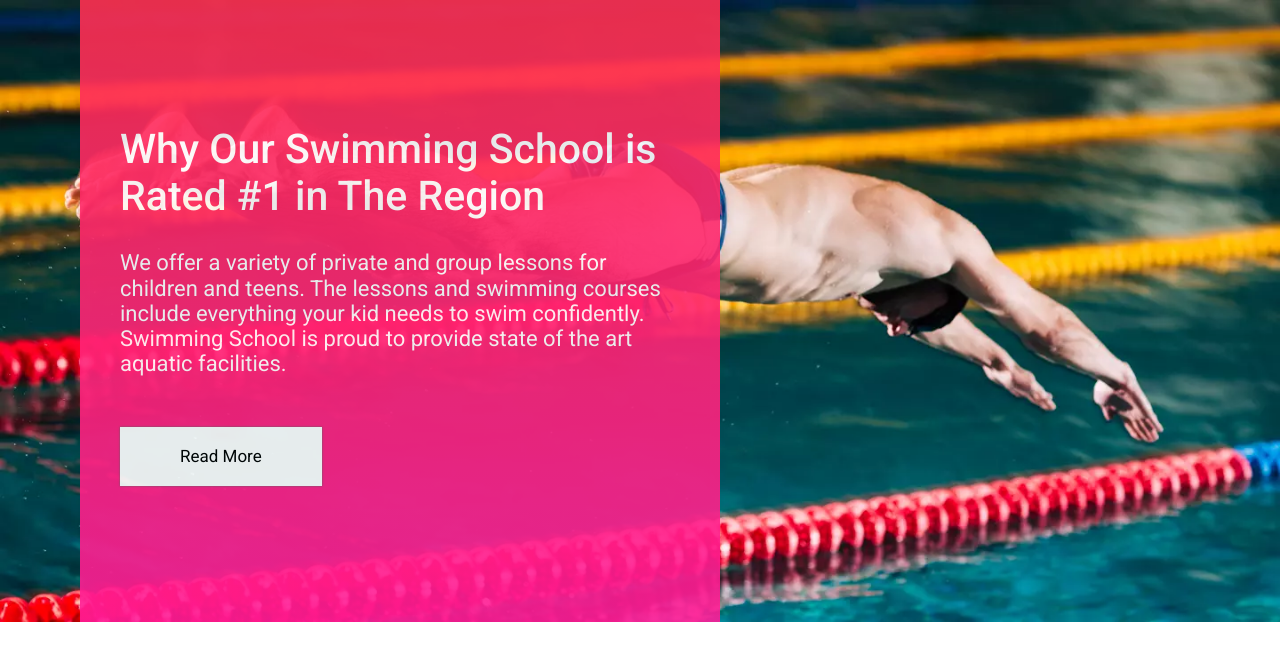
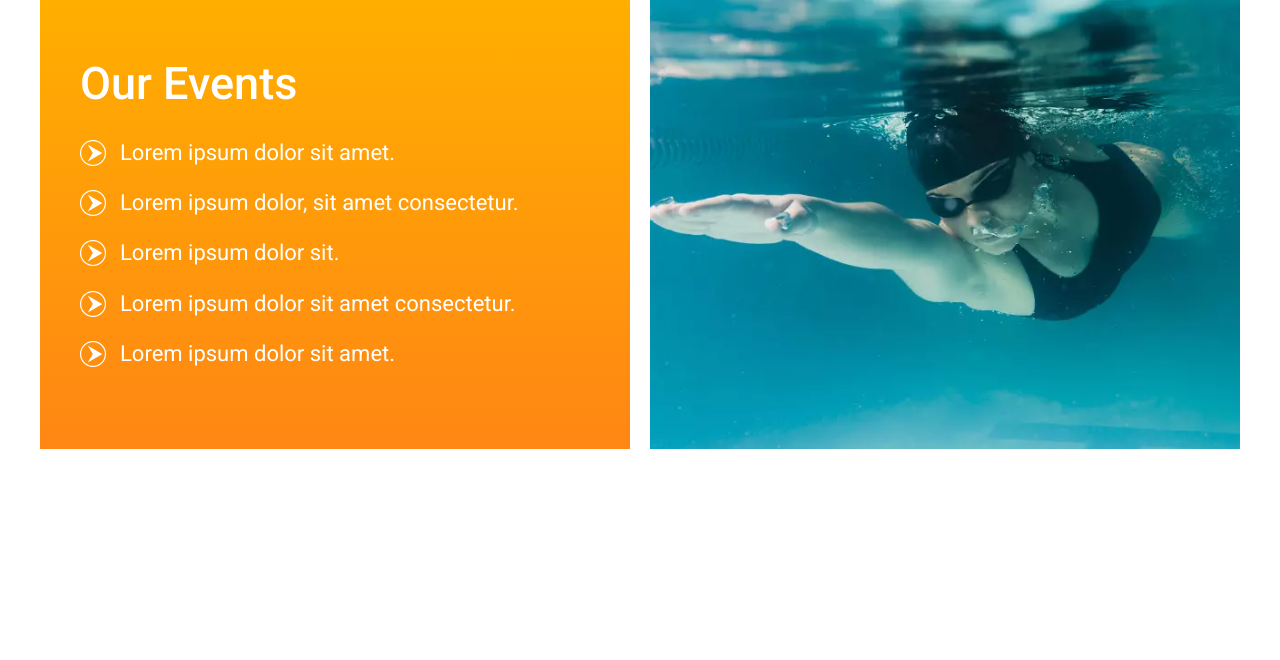
Before and after one commit to ramilzag/swimming, a plain HTML site: page index.html in a window 1280 px wide. Drawn offline with Linux system fonts and the light colour scheme.

Commit message:
Implemented events block

```diff
--- a/css/styles.css
+++ b/css/styles.css
@@ -74,7 +74,7 @@ a {
 }
 
 .btn--colored {
-  background: linear-gradient(--color-orange-to-red-right);
+  background: var(--color-orange-to-red-right);
   color: #fff;
 }
 
@@ -89,8 +89,7 @@ a {
 .list--arrow .list__item {
   background: url("../images/Ellipse.png") no-repeat;
   padding-left: 4rem;
-  justify-content: center;
-  margin-bottom: 1rem;
+  padding-bottom: 1rem;
 }
 
 /* Cards */
@@ -570,3 +569,95 @@ a {
     margin-bottom: 5rem;
   }
 }
+
+/* Events block */
+
+.events {
+  gap: 1rem;
+  transition: all 0.2s;
+}
+
+.event__image {
+  width: 100%;
+  display: block;
+  padding: 0;
+}
+
+.event__heading {
+  font-size: 3.5rem;
+}
+
+.event__content .list__item {
+  margin-bottom: 1rem;
+  font-size: 1.8rem;
+}
+
+.event__content {
+  display: flex;
+  flex-direction: column;
+  justify-content: center;
+  align-items: flex-start;
+  padding: 1rem 3rem;
+  background: var(--color-yellow-to-orange);
+  color: #fff;
+}
+
+@media screen and (min-width: 768px) {
+  .events.grid--1x2 {
+    grid-template-columns: repeat(1, 1fr);
+  }
+}
+
+@media screen and (min-width: 1024px) {
+  .events:nth-of-type(odd) picture {
+    order: 1;
+  }
+
+  .events {
+    gap: 2rem;
+  }
+
+  .event__heading {
+    font-size: 4.1rem;
+  }
+
+  .event__content .list__item {
+    font-size: 2rem;
+  }
+
+  .events.grid--1x2 {
+    grid-template-columns: repeat(2, 1fr);
+  }
+}
+
+@media screen and (min-width: 1140px) {
+  .event__content {
+    padding: 0 4rem;
+  }
+
+  .event__heading {
+    font-size: 4.5rem;
+    margin-bottom: 3rem;
+  }
+
+  .event__content .list__item {
+    font-size: 2.2rem;
+    margin-bottom: 1.5rem;
+  }
+}
+
+@media screen and (min-width: 1440px) {
+  .event__content {
+    padding: 0 8rem;
+  }
+
+  .event__heading {
+    font-size: 5.1rem;
+    margin-bottom: 4rem;
+  }
+
+  .event__content .list__item {
+    font-size: 2.2rem;
+    margin-bottom: 2rem;
+  }
+}
--- a/index.html
+++ b/index.html
@@ -14,28 +14,26 @@
     <title>Document</title>
   </head>
   <body>
-    <div class="showcase">
+    <div class="container block grid grid--1x2 events">
       <picture>
-        <source type="image/webp" srcset="images/showcase.webp" />
-        <source type="image/jpg" srcset="images/showcase.jpg" />
+        <source type="image/webp" srcset="images/events.webp" />
+        <source type="image/jpg" srcset="images/events.jpg" />
         <img
-          class="showcase__image"
+          class="event__image"
           loading="lazy"
-          src="images/showcase.jpg"
-          alt="Person jumping into a pool"
+          src="images/events.jpg"
+          alt="Person surfaces from underwater"
         />
       </picture>
-      <div class="block showcase__banner">
-        <h2 class="showcase__banner-heading">
-          Why Our Swimming School is Rated #1 in The Region
-        </h2>
-        <p class="showcase__banner-description">
-          We offer a variety of private and group lessons for children and
-          teens. The lessons and swimming courses include everything your kid
-          needs to swim confidently. Swimming School is proud to provide state
-          of the art aquatic facilities.
-        </p>
-        <button class="btn btn--outlined">Read More</button>
+      <div class="event__content">
+        <h2 class="event__heading">Our Events</h2>
+        <ul class="list list--arrow">
+          <li class="list__item">Lorem ipsum dolor sit amet.</li>
+          <li class="list__item">Lorem ipsum dolor, sit amet consectetur.</li>
+          <li class="list__item">Lorem ipsum dolor sit.</li>
+          <li class="list__item">Lorem ipsum dolor sit amet consectetur.</li>
+          <li class="list__item">Lorem ipsum dolor sit amet.</li>
+        </ul>
       </div>
     </div>
     <script src="./js/main.js"></script>
```
Also changed, not shown: components/blockEvents.html (added, +22 -0 lines), images/events.jpg (added), images/events.png (added), images/events.webp (added).
